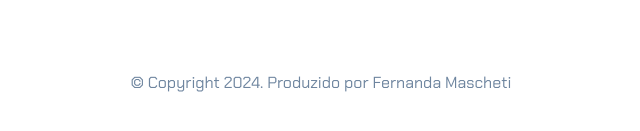
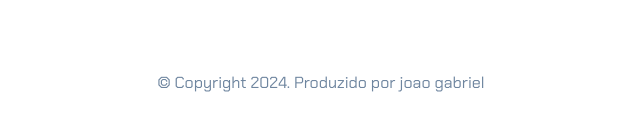
Before and after one commit to joaoknk/portifolio, a plain HTML site: page index.html in a window 1280 px wide. Shown: the part 1178-1309 px from the top of the page, 319-959 px from the left. Drawn offline with nearby package versions, Linux system fonts and the light colour scheme.

Commit message:
Update index.html

```diff
--- a/index.html
+++ b/index.html
@@ -210,7 +210,7 @@
             <i class="bi bi-github"></i>
             <a href="https://github.com/joaoknk">GitHub</a>
         </div>
-        <p class="my-5 text-center">© Copyright 2024. Produzido por Fernanda Mascheti</p>
+        <p class="my-5 text-center">© Copyright 2024. Produzido por joao gabriel</p>
     </footer>
 
     <script src="https://cdn.jsdelivr.net/npm/bootstrap@5.3.2/dist/js/bootstrap.bundle.min.js"></script>
```
